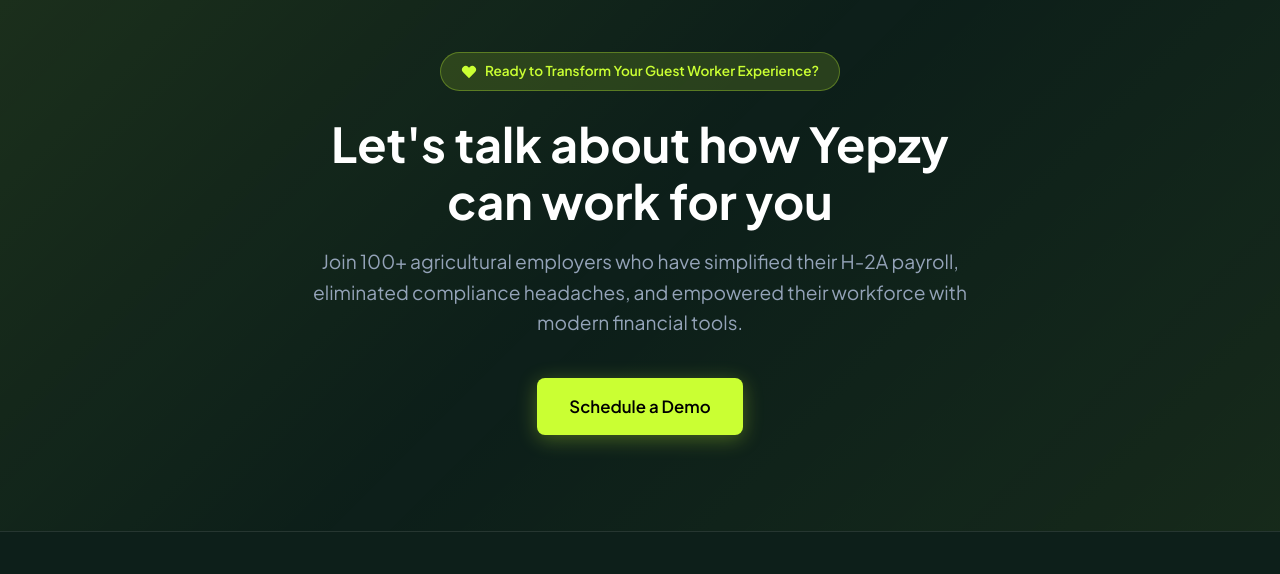
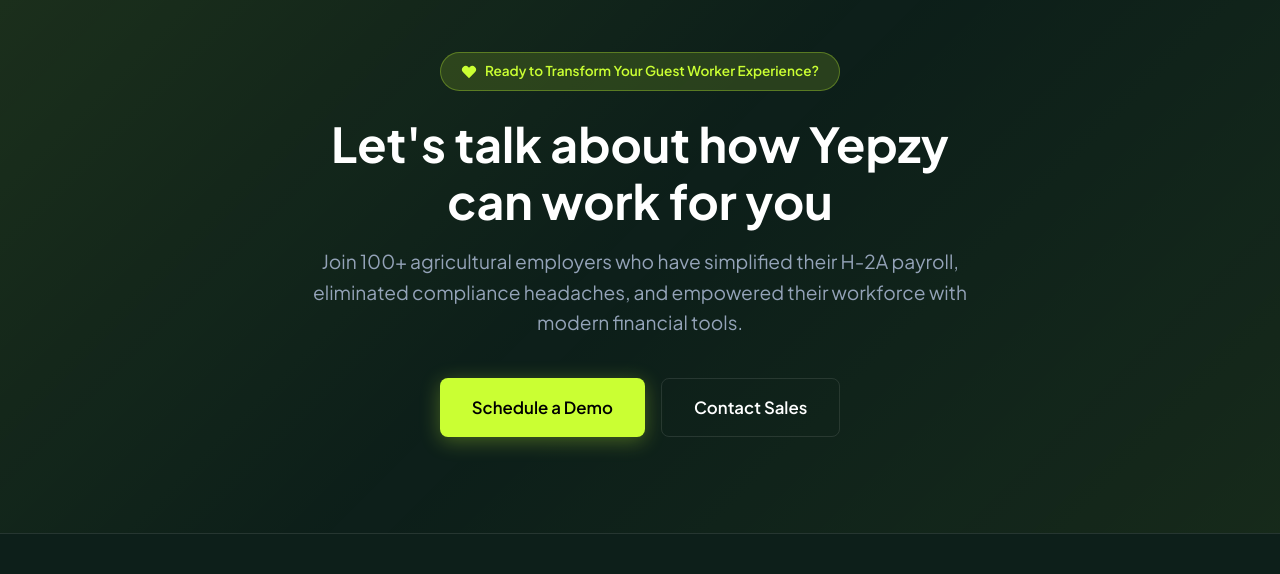
Before and after one commit to standardholdingsllc/yepzy-lander, a website: page main.html in a window 1280 px wide. Shown: the part 4115-4689 px from the top of the page. Drawn offline with Linux system fonts and the light colour scheme.

Commit message:
Fix Node.js version for Vercel build, restore CTA buttons

```diff
--- a/main.html
+++ b/main.html
@@ -1304,8 +1304,9 @@
                     </div>
                     <h2>Let's talk about how Yepzy can work for you</h2>
                     <p>Join 100+ agricultural employers who have simplified their H-2A payroll, eliminated compliance headaches, and empowered their workforce with modern financial tools.</p>
-                    <div class="final-cta-buttons" style="justify-content: center;">
+                    <div class="final-cta-buttons">
                         <a href="#" class="btn btn-primary" onclick="openModal('demo'); return false;">Schedule a Demo</a>
+                        <a href="#" class="btn btn-outline" onclick="openModal('demo'); return false;">Contact Sales</a>
                     </div>
                 </div>
             </div>
```
Also changed, not shown: vercel.json, 1 other file.
